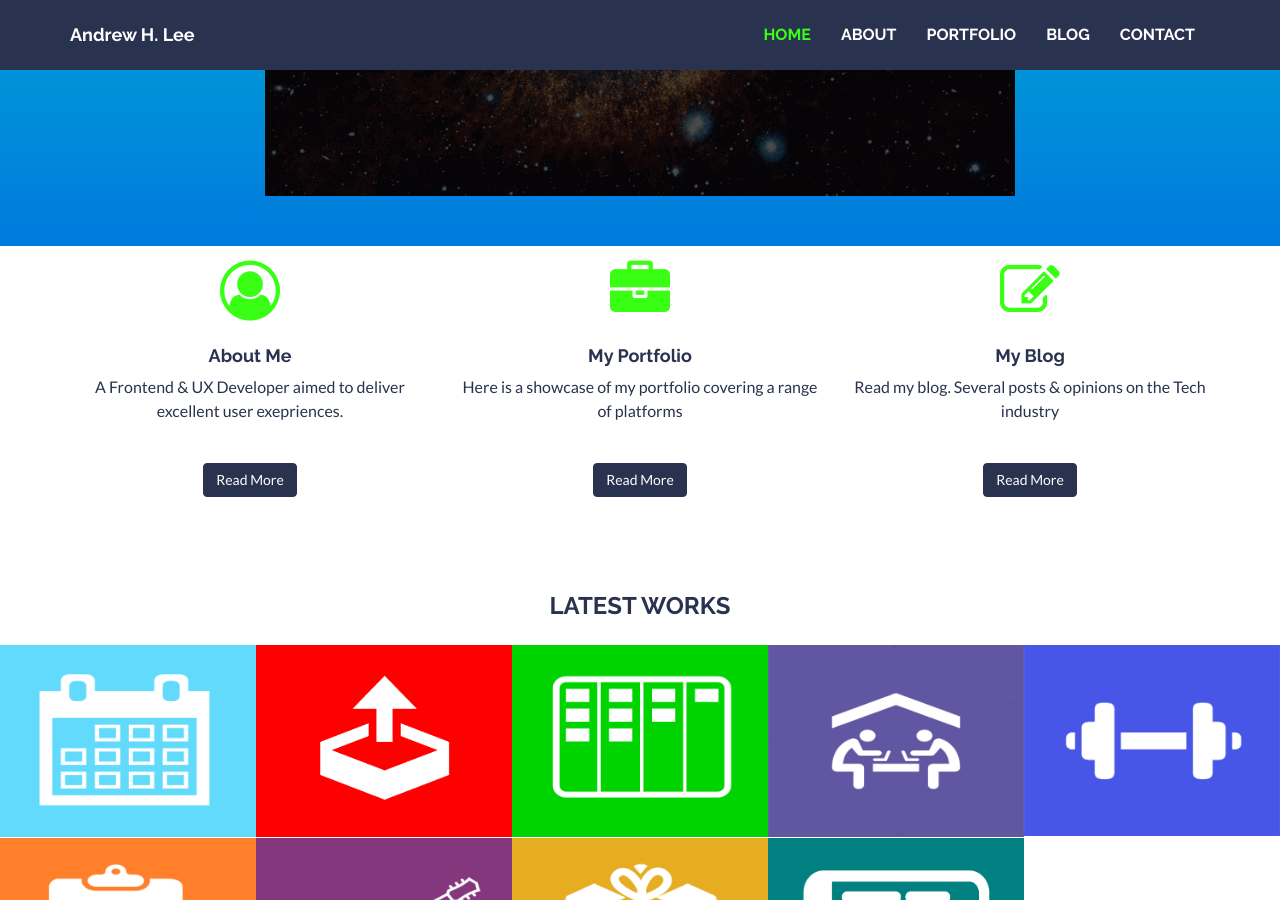
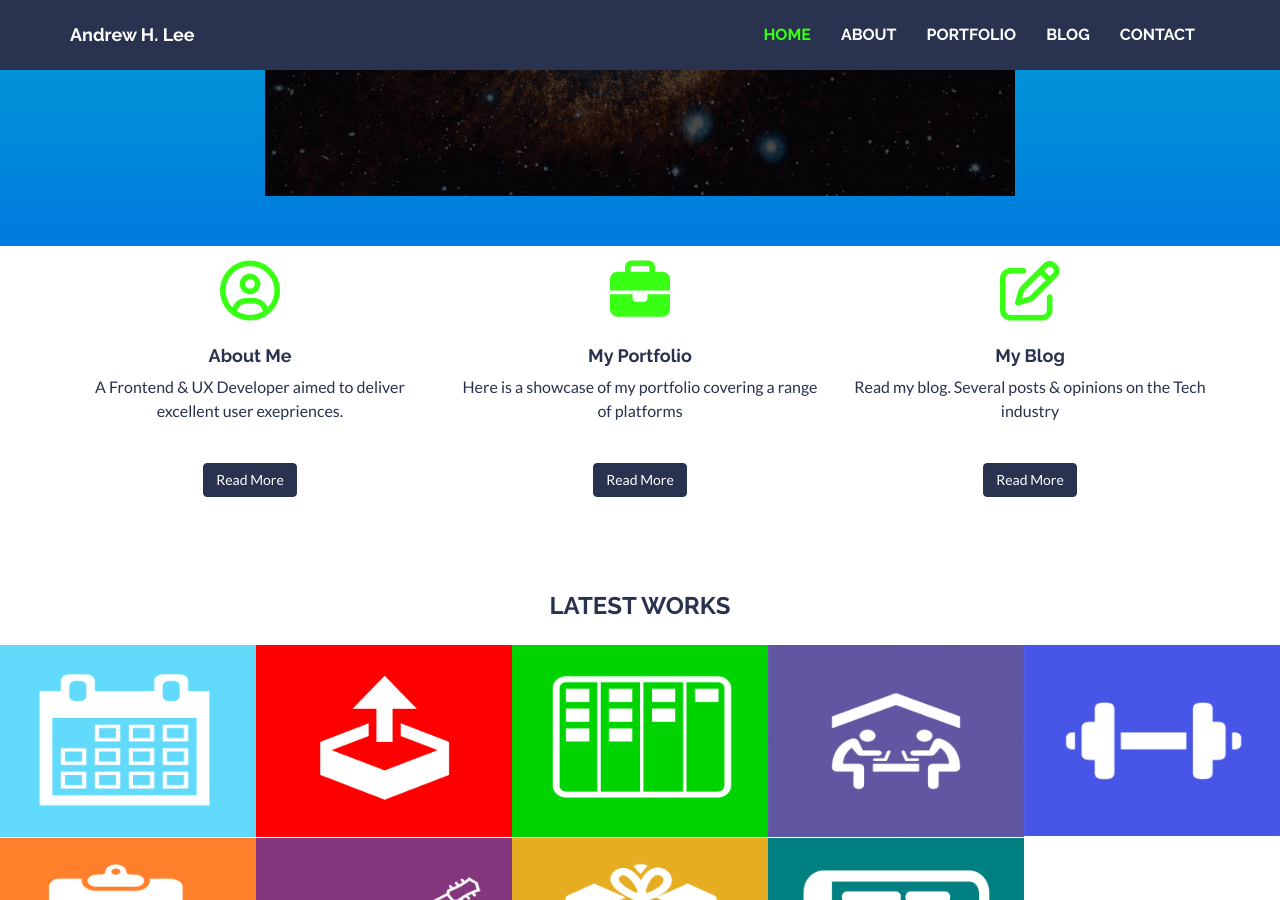
Before and after one commit to andrew-h-lee/andrew-h-lee.github.io, a Jekyll site: the page built from index.html, in a window 1280 px wide and 900 px high, scrolled down 563 px. Built offline with Jekyll 4.4.1, drawn with Linux system fonts in a browser that asks for light colours; nearby versions of some CDN libraries; library files that are not in the unit come from our copies.

Commit message:
Replace Link Names

```diff
--- a/_includes/head.html
+++ b/_includes/head.html
@@ -9,8 +9,8 @@
     <title>{{ site.title }}{% if page.title %} - {{ page.title }}{% endif %}</title>
 
     <!-- Bootstrap core CSS -->
-    <link href="https://cdnjs.cloudflare.com/ajax/libs/twitter-bootstrap/3.3.7/css/bootstrap.min.css" rel="stylesheet">
-    <link href="https://cdnjs.cloudflare.com/ajax/libs/font-awesome/4.7.0/css/font-awesome.min.css" rel="stylesheet">
+    <link href="{{ "/assets/css/bootstrap.min.css" | prepend: site.baseurl }}" rel="stylesheet">
+    <link href="{{ "/assets/css/font-awesome.min.css" | prepend: site.baseurl }}" rel="stylesheet">
 
     <!-- Custom CSS -->
     <link href="{{ "/assets/css/style.css" | prepend: site.baseurl }}" rel="stylesheet">
--- a/_includes/js.html
+++ b/_includes/js.html
@@ -1,5 +1,5 @@
 <script src="https://ajax.googleapis.com/ajax/libs/jquery/1.11.0/jquery.min.js"></script>
-<script src="https://cdnjs.cloudflare.com/ajax/libs/twitter-bootstrap/3.3.7/js/bootstrap.min.js"></script>
+<script src="{{ "/assets/js/bootstrap.min.js" | prepend: site.baseurl }}"></script>
 <script src="{{ "/assets/js/retina-1.1.0.js" | prepend: site.baseurl }}"></script>
 <script src="{{ "/assets/js/jquery.hoverdir.js" | prepend: site.baseurl }}"></script>
 <script src="{{ "/assets/js/jquery.hoverex.min.js" | prepend: site.baseurl }}"></script>
```
